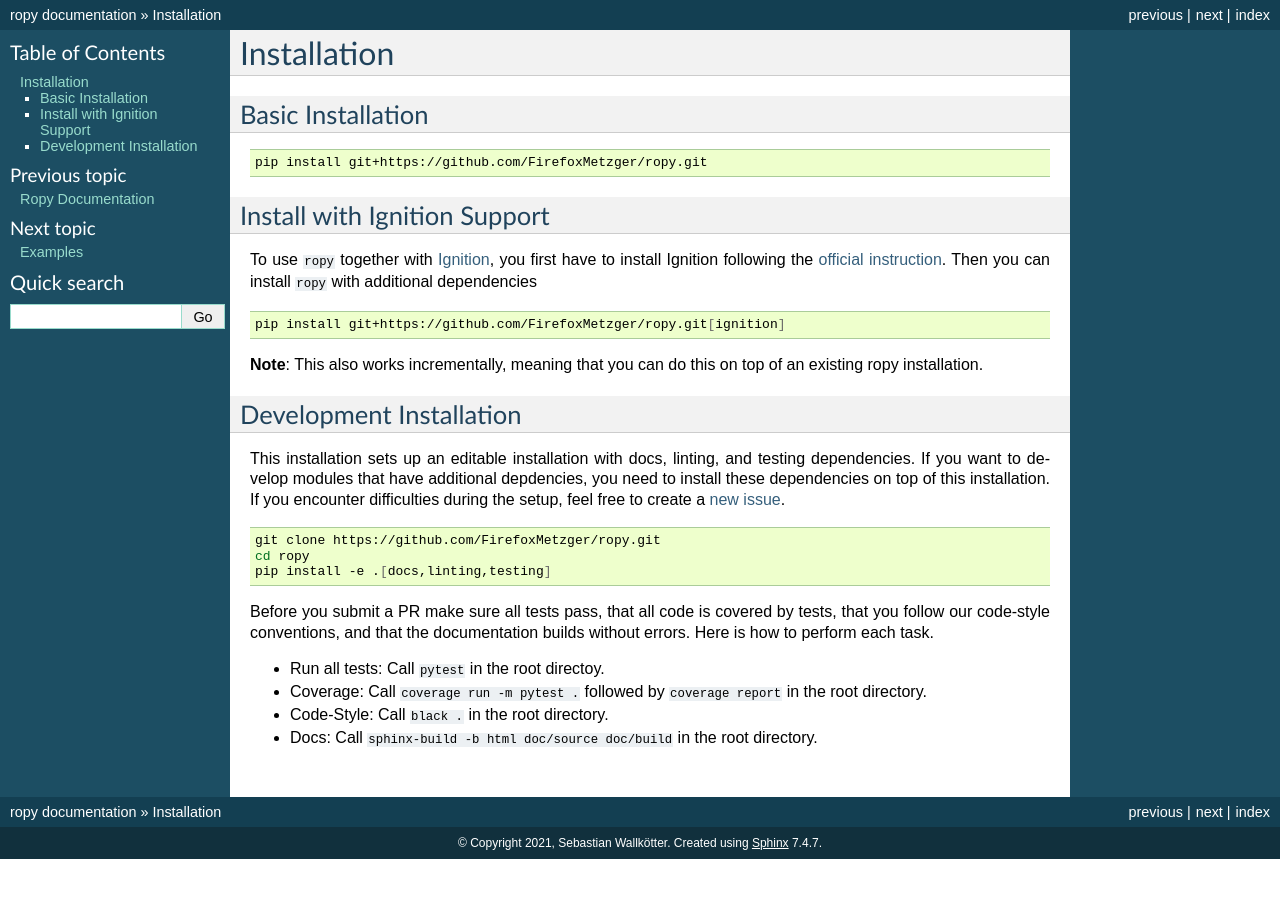
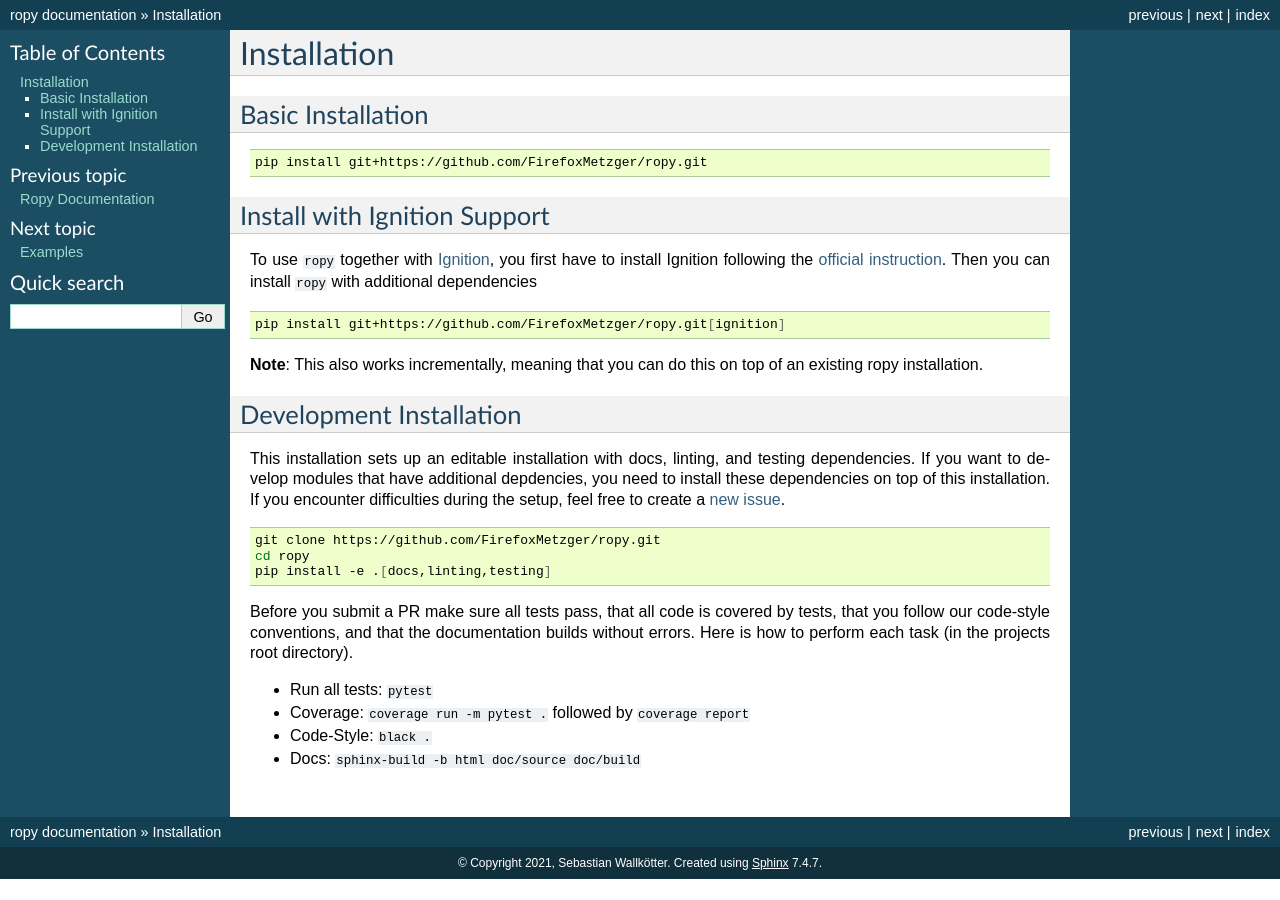
Before and after one commit to FirefoxMetzger/scikit-bot, a Sphinx documentation site: the page built from doc/source/install.rst, in a window 1280 px wide. Built offline with Sphinx 7.4.7, drawn with Linux system fonts in a browser that asks for light colours.

Commit message:
DOC: refactor dev installation

```diff
--- a/doc/source/install.rst
+++ b/doc/source/install.rst
@@ -38,12 +38,12 @@ If you encounter difficulties during the setup, feel free to create a `new issue
 
 Before you submit a PR make sure all tests pass, that all code is covered by tests,
 that you follow our code-style conventions, and that the documentation builds without
-errors. Here is how to perform each task.
+errors. Here is how to perform each task (in the projects root directory).
 
-- Run all tests: Call ``pytest`` in the root directoy.
-- Coverage: Call ``coverage run -m pytest .`` followed by ``coverage report`` in the root directory.
-- Code-Style: Call ``black .`` in the root directory.
-- Docs: Call ``sphinx-build -b html doc/source doc/build`` in the root directory.
+- Run all tests: ``pytest``
+- Coverage: ``coverage run -m pytest .`` followed by ``coverage report``
+- Code-Style: ``black .``
+- Docs: ``sphinx-build -b html doc/source doc/build``
 
 
 .. _Ignition: https://ignitionrobotics.org/home
```
